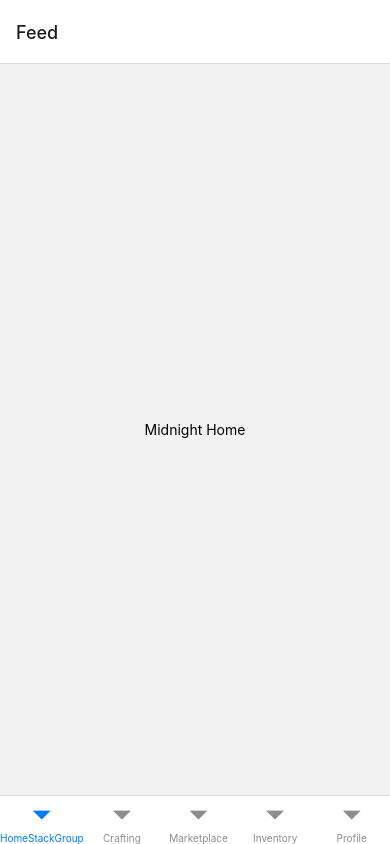
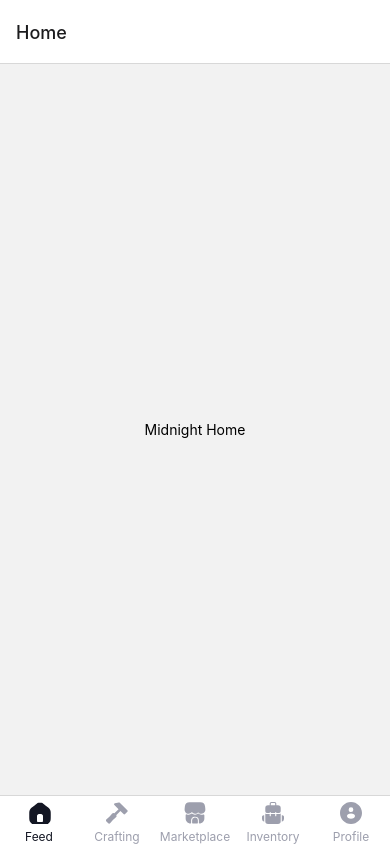
Before and after one commit to danielhadiw/RNApps, a React Native app: screen / in a window 390 px wide. Built offline with nearby package versions, Linux system fonts and the light colour scheme.

Commit message:
update: navigation

```diff
--- a/src/Navigation.js
+++ b/src/Navigation.js
@@ -10,6 +10,11 @@ import { createNativeStackNavigator } from '@react-navigation/native-stack';
 import FeedDetailScreen from './screens/homeStack/FeedDetailScreen';
 import CreatePostScreen from './screens/homeStack/CreatePostScreen';
 import NotificationScreen from './screens/homeStack/NotificationScreen';
+import HomeSvgComponent from './assets/icons/HomeSvgComponent';
+import CraftSvgComponent from './assets/icons/CraftSvgComponent';
+import InventorySvgComponent from './assets/icons/InventorySvgComponent';
+import ProfileSvgComponent from './assets/icons/ProfileSvgComponent';
+import MarketplaceSvgComponent from './assets/icons/MarketplaceSvgComponent';
 
 // Stack
 
@@ -18,7 +23,7 @@ const HomeStack = createNativeStackNavigator();
 const HomeStackGroup = () => {
   return (
     <HomeStack.Navigator>
-      <HomeStack.Screen name="Feed" component={Feed} />
+      <HomeStack.Screen name="Home" component={Feed} />
       <HomeStack.Screen name="FeedDetailScreen" component={FeedDetailScreen} />
       <HomeStack.Screen name="CreatePostScreen" component={CreatePostScreen} />
       <HomeStack.Screen name="NotificationScreen" component={NotificationScreen} />
@@ -29,14 +34,40 @@ const HomeStackGroup = () => {
 // Bottom Tab
 const Tab = createBottomTabNavigator();
 
+const renderIcon = (name, focused) => {
+  let activeColor = focused ? '#131623' : '#9D9FAD';
+
+  switch (name) {
+    case 'Feed':
+      return <HomeSvgComponent width={23} height={22} style={{ color: activeColor }} />;
+    case 'Crafting':
+      return <CraftSvgComponent width={22} height={22} style={{ color: activeColor }} />;
+    case 'Marketplace':
+      return <MarketplaceSvgComponent width={22} height={22} style={{ color: activeColor }} />;
+    case 'Inventory':
+      return <InventorySvgComponent width={22} height={22} style={{ color: activeColor }} />;
+    case 'Profile':
+      return <ProfileSvgComponent width={22} height={22} style={{ color: activeColor }} />;
+  }
+};
+
 const TabGroup = () => {
   return (
-    <Tab.Navigator>
-      <Tab.Screen
-        name="HomeStackGroup"
-        component={HomeStackGroup}
-        options={{ headerShown: false }}
-      />
+    <Tab.Navigator
+      screenOptions={({ route, navigation }) => ({
+        tabBarIcon: ({ color, focused, size }) => {
+          const { name } = route;
+
+          return renderIcon(name, focused);
+        },
+        tabBarActiveTintColor: '#131623',
+        tabBarInactiveTintColor: '#9D9FAD',
+        tabBarLabelStyle: {
+          fontSize: 12,
+        },
+      })}
+    >
+      <Tab.Screen name="Feed" component={HomeStackGroup} options={{ headerShown: false }} />
       <Tab.Screen name="Crafting" component={Crafting} />
       <Tab.Screen name="Marketplace" component={Marketplace} />
       <Tab.Screen name="Inventory" component={Inventory} />
```
